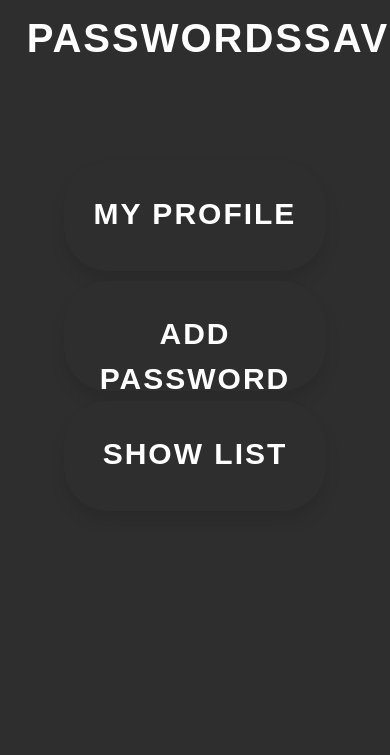
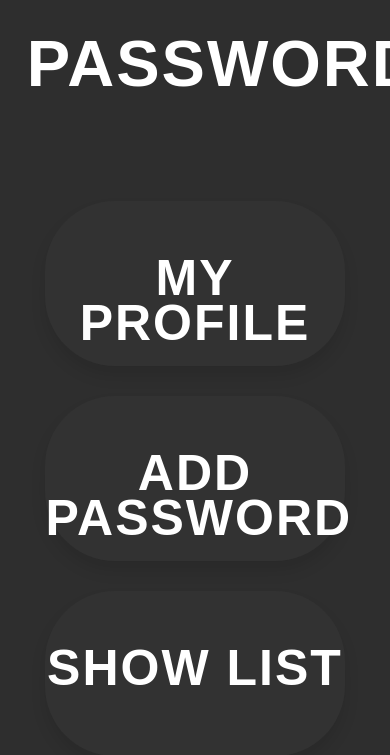
Before and after one commit to Qolorerr/PasswordsSaver, a Flask app: page /start in a window 390 px wide; the page is wider, and only the part inside the window is pictured. Shown: the top 755 px of that part. Run offline with Flask 2, Linux system fonts and the light colour scheme.

Commit message:
fix bag with update page

```diff
--- a/main.py
+++ b/main.py
@@ -3,9 +3,12 @@ from flask_login import LoginManager, login_required, logout_user
 from flask_restful import Api
 from werkzeug.utils import redirect
 from flask import render_template
+from flask import make_response
 
 from data import db_session
 from data.users import User
+
+import random
 
 app = Flask(__name__)
 app.config['SECRET_KEY'] = 'af1f2ed264b7a6b18b84971091cbaceea33697bf3b80ad5cd495898c8ced0a2d09b1e8012a0' \
@@ -31,12 +34,15 @@ def logout():
 
 @app.route('/start')
 def start():
-    return render_template("main.html")
+    response = make_response(render_template("main.html", version=random.randint(0, 10 ** 5)))
+    response.headers['Cache-Control'] = 'no-cache, no-store'
+    response.headers['Pragma'] = 'no-cache'
+    return response
 
 
 def main():
     db_session.global_init("db/passwords.sqlite")
-    app.run(port=5000, host='127.0.0.1')
+    app.run(port=5000, host='192.168.1.114')
 
 
 if __name__ == '__main__':
--- a/static/css/main.css
+++ b/static/css/main.css
@@ -10,7 +10,7 @@ p.btn_cont {
   display: block;
   margin-left: auto;
   margin-right: auto;
-  margin-top: 10px;
+  margin-top: 15px;
   margin-bottom: 10px;
   padding-top: 20px;
   width: 400px;
@@ -25,10 +25,9 @@ p.btn_cont {
   letter-spacing: 2px;
   font-weight: 600;
   color: white;
-  background: #2e2e2e;
+  background: #323232;
   box-shadow: 0 10px 15px rgba(0,0,0,.1);
   transition: .3s;
-
 }
 .btn:hover {
   background: #424242;
@@ -48,19 +47,20 @@ p.btn_cont {
 }
 
 @media (max-width: 1200px) {
-
 	.btn {
-		width: 70%;
-		height: 80px;
-		font-size: 30px;
-		padding-top: 30px;
-
+		width: 80%;
+		margin-top: 8%;
+		height: 110px;
+		border-radius: 70px;
+		font-size: 50px;
+		padding-top: 55px;
+		text-align: center;
 	}
-
 	.banner {
 		width: 90%;
 		text-align: center;
 		margin: auto;
-		font-size: 40px;
+		margin-top: 7%;
+		font-size: 65px;
 	}
 }
--- a/templates/main.html
+++ b/templates/main.html
@@ -3,15 +3,15 @@
 <head>
 <meta charset="utf-8" />
 <title>PasswordsSaver</title>
-<link rel="stylesheet" type="text/css" href="static/css/main.css">
+<link rel="stylesheet" type="text/css" href="static/css/main.css? update = {{ version }}">
 </head>
 
 <body>
 <p><h3 class="banner">PasswordsSaver</h3></p>
 <p class="btn_cont">
-<div><a href="" class="btn">My profile</a></div>
-<div><a href="" class="btn">add password</a></div>
-<div><a href="" class="btn">show list</a></div>
+<div><a href="https://www.google.com/" class="btn">My profile</a></div>
+<div><a href="https://www.google.com/" class="btn">add password</a></div>
+<div><a href="https://www.google.com/" class="btn">show list</a></div>
 </p>
 </body>
 </html>
```
